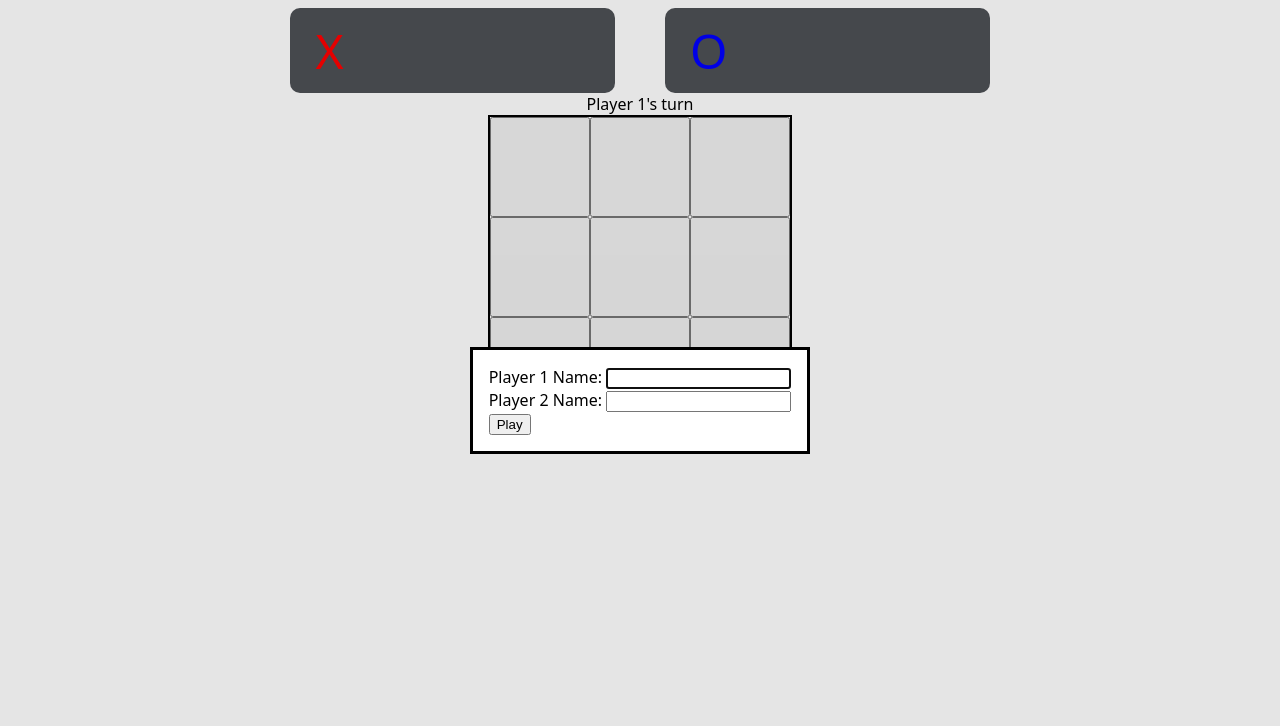
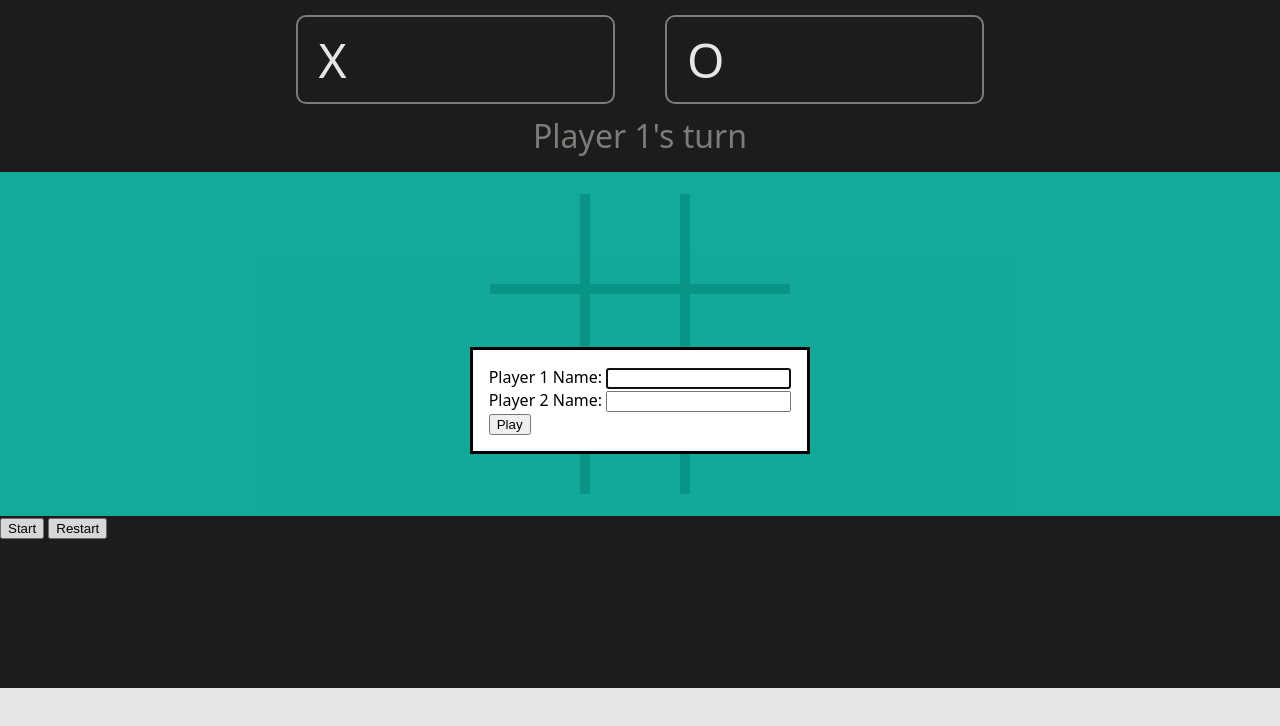
Before and after one commit to kp-pham/tic-tac-toe, a plain HTML site: page index.html in a window 1280 px wide. Drawn offline with Linux system fonts and the light colour scheme.

Commit message:
refactor: crrate user interface
Take inspiration from Google search engine's Tic Tac Toe.

```diff
--- a/index.html
+++ b/index.html
@@ -8,7 +8,7 @@
     <title>Tic Tac Toe</title>
 </head>
     <body>
-        <div class="container">
+        <div class="header">
             <div class="players">
                 <div class="player1">
                     <div class="mark">X</div>
@@ -20,7 +20,13 @@
                 </div>
             </div>
             <div class="turn"></div>
+        </div>
+        <div class="container">
             <div class="board"></div>
+        </div>
+        <div class="footer">
+            <button>Start</button>
+            <button>Restart</button>
         </div>
         <dialog>
             <form method="dialog">
--- a/index.js
+++ b/index.js
@@ -204,10 +204,10 @@ function createDisplayController() {
 
     function colorMark(cell, mark) {
         if (mark === "X")
-            cell.style.color = "red";
+            cell.style.color = "grey";
 
         else if (mark === "O")
-            cell.style.color = "blue";
+            cell.style.color = "white";
     }
 
     function clickHandlerBoard(event) {
--- a/styles.css
+++ b/styles.css
@@ -1,12 +1,30 @@
 body {
     font-family: system-ui, -apple-system, BlinkMacSystemFont, 'Segoe UI', Roboto, Oxygen, Ubuntu, Cantarell, 'Open Sans', 'Helvetica Neue', sans-serif;
+    display: grid;
+    grid-template-rows: 1fr 2fr 1fr;
+    padding: 0;
+    margin: 0;
+}
+
+.header {
+    display: flex;
+    flex-direction: column;
+    gap: 10px;
+    background-color: #1F1F1F;
+    padding: 15px;
+}
+
+.turn {
+    text-align: center;
+    color: #8C8A84;
+    font-size: 2rem;
 }
 
 .container {
     display: flex;
-    flex-direction: column;
     justify-content: center;
     align-items: center;
+    background-color: #15BDAC;
 }
 
 .players {
@@ -24,32 +42,37 @@ body {
     align-items: center;
     gap: 20px;
     width: 15ch;
-    padding: 10px 25px;
+    padding: 10px 20px;
+    border: 2px solid #8C8A84;
     border-radius: 10px;
-    background-color: #4D5055;
+    background-color: #1F1F1F;
 }
 
-.player1 .mark {
-    color: #FF0000;
+.mark {
     font-size: 3rem;
-}
-
-.player2 .mark {
-    color: #0000FF;
-    font-size: 3rem;
+    color: white;
 }
 
 .board {
     display: grid;
     grid-template-rows: repeat(3, 1fr);
     grid-template-columns: repeat(3, 1fr);
-    border: 2px solid black;
 }
 
 .cell {
-    font-size: 3rem;
+    font-size: 4rem;
     min-width: 100px;
     aspect-ratio: 1 / 1;
+    background-color: #15BDAC;
+    border: none;
+}
+
+.cell:nth-child(-n+6) {
+    border-bottom: 10px solid #0BA596;
+}
+
+.cell:not(:nth-child(3n)) {
+    border-right: 10px solid #0BA596;
 }
 
 .display {
@@ -58,3 +81,7 @@ body {
     left: 50%;
     transform: translate(-50%, -50%);
 }
+
+.footer {
+    background-color: #1F1F1F;
+}
```
